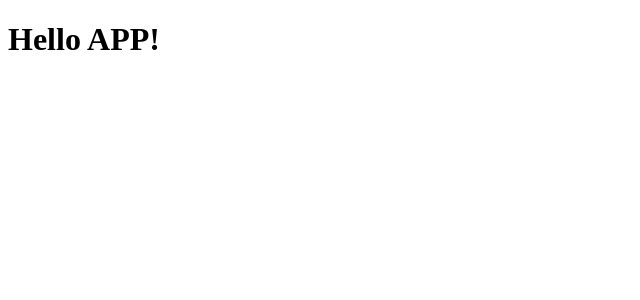
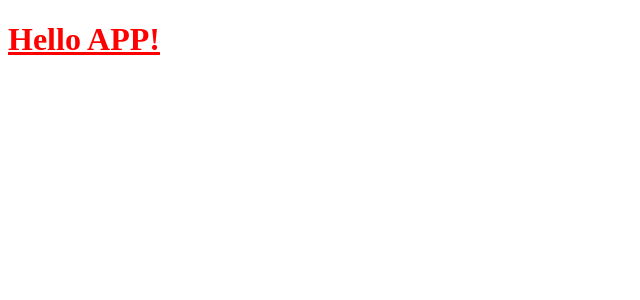
Before and after one commit to imsorler/starWars, a React (Create React App) app: page / in a window 1280 px wide. Shown: the top 300 px of the page, without its empty margins (0-640 px from the left). Built offline with nearby package versions, Linux system fonts and the light colour scheme.

Commit message:
add classnames lib & change default structure

```diff
--- a/package.json
+++ b/package.json
@@ -3,6 +3,7 @@
   "version": "0.1.0",
   "private": true,
   "dependencies": {
+    "classnames": "^2.3.1",
     "cra-template": "1.1.2",
     "react": "^17.0.2",
     "react-dom": "^17.0.2",
--- a/src/App.js
+++ /dev/null
@@ -1,9 +0,0 @@
-import './App.css'
-
-const App = () => {
-  return (
-    <h1>Hello APP!</h1>
-  )
-}
-
-export default App
--- /dev/null
+++ b/src/containers/App/App.jsx
@@ -0,0 +1,10 @@
+import cn from 'classnames'
+import styles from './App.module.css'
+
+const App = () => {
+  return (
+    <h1 className={cn(styles.header, styles.text)}>Hello APP!</h1>
+  )
+}
+
+export default App
--- /dev/null
+++ b/src/containers/App/App.module.css
@@ -0,0 +1,7 @@
+.header {
+  color: red;
+}
+
+.text {
+  text-decoration: underline;
+}
--- /dev/null
+++ b/src/containers/App/index.js
@@ -0,0 +1 @@
+export { default } from './App'
--- a/src/index.js
+++ b/src/index.js
@@ -1,7 +1,7 @@
 import React from 'react'
 import ReactDOM from 'react-dom'
-import './index.css'
-import App from './App'
+import './styles/index.css'
+import App from './containers/App'
 
 ReactDOM.render(
   <React.StrictMode>
```
Also changed, not shown: src/index.css (deleted), src/styles/index.css (added), 1 other file (tests, documents, lock files or other folders).
